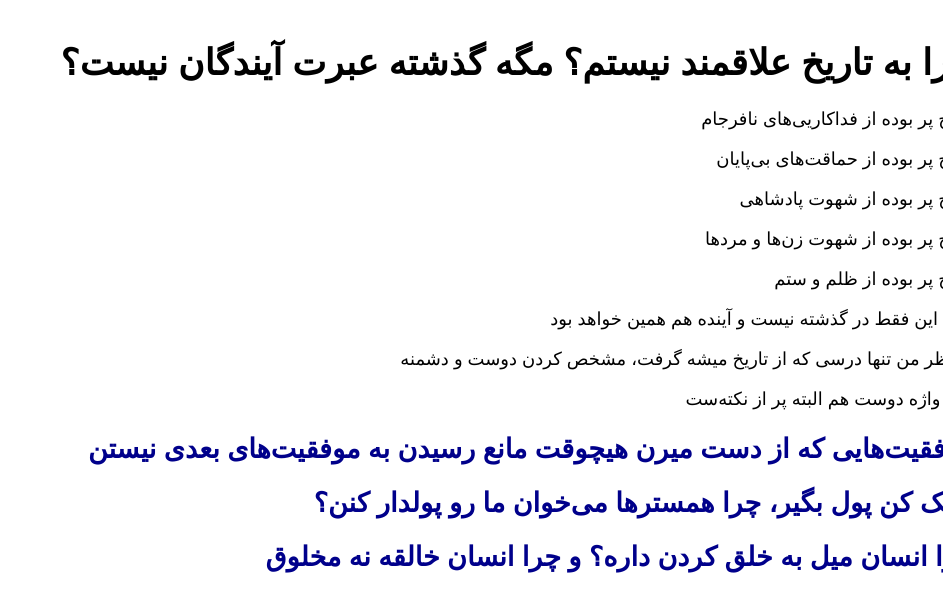
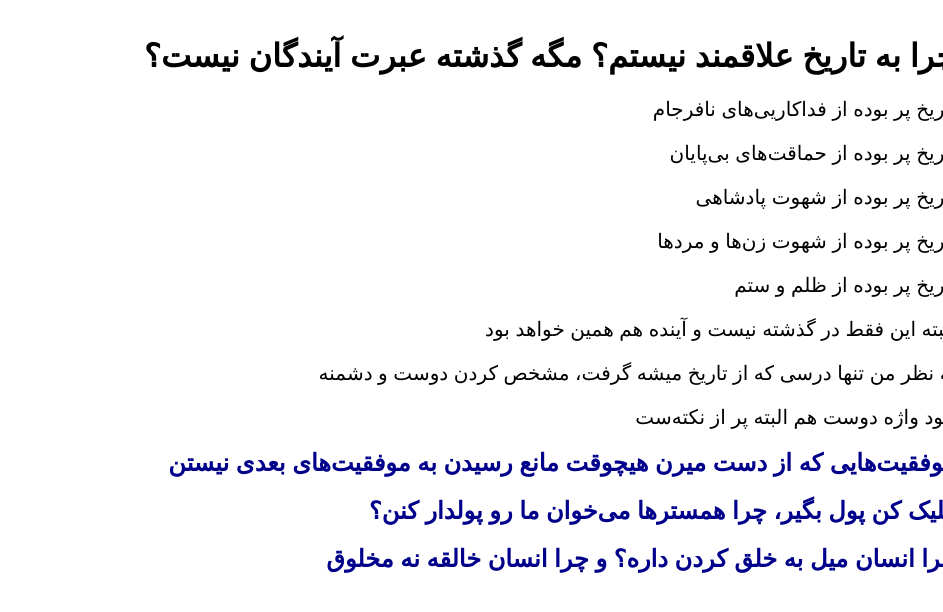
Before and after one commit to darkblog/darkblog.github.io, a Jekyll site: the page built from _posts/2024-7-4-2.md, in a window 1280 px wide. Shown: the top 612 px of the page, without its empty margins (337-1280 px from the left). Built offline with Jekyll 4.4.1, drawn with Linux system fonts in a browser that asks for light colours.

Commit message:
Update post.html

```diff
--- a/_layouts/post.html
+++ b/_layouts/post.html
@@ -7,7 +7,7 @@
 <head>
 <title>{{ page.title }}</title>
 <meta name="viewport" content="width=device-width">
-<style>body{font-family:sans-serif;font-size:18px;margin:auto;padding:1em;width:80%}a{text-decoration:none;color:darkblue}</style>
+<style>body{font-family:sans-serif;margin:auto;padding:1em;width:80%}a{text-decoration:none;color:darkblue}p{font-size:20px}</style>
 </head>
 <body>
 <h1>{{ page.title }}</h1>
```
